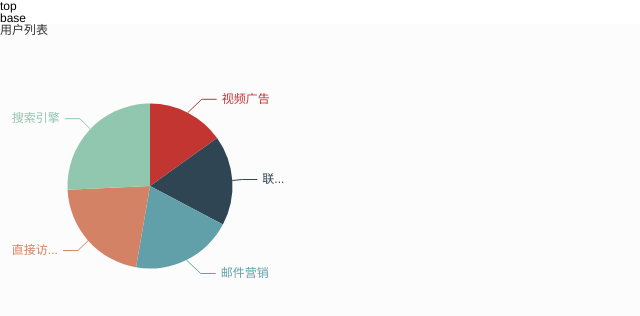
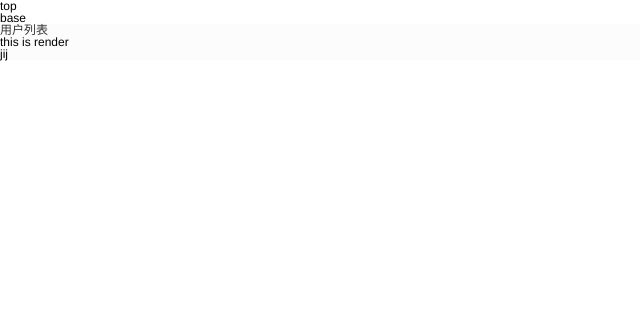
Before and after one commit to zg52/easy-vu, a Vue app in the folder lonarui/: page / in a window 1280 px wide. Shown: the top 316 px of the page, without its empty margins (0-640 px from the left). Built offline with nearby package versions, Linux system fonts and the light colour scheme.

Commit message:
配置render 函数

```diff
--- a/lonarui/src/components/crm/index.vue
+++ b/lonarui/src/components/crm/index.vue
@@ -3,13 +3,17 @@
 <template>
   <div>
     <router-link to="./listDetails">用户列表</router-link>
- <div id="myChart" :style="{width: '300px', height: '300px'}"></div>
+ <!-- <div id="myChart" :style="{width: '300px', height: '300px'}"></div> -->
+  <op :level="1">this is render
+  <div>jij</div>
+  </op>
   </div>
 </template>
 <script>
-
+ import op from './op.vue'
 export default {
   components:{
+    op
   },
   data() {
     return {
@@ -19,28 +23,29 @@ export default {
   methods: {
     drawLine() {
       // 基于准备好的dom，初始化echarts实例
-      let myChart = this.$echarts.init(document.getElementById("myChart"));
-      // 绘制图表
-myChart.setOption({
-    series : [
-        {
-            name: '访问来源',
-            type: 'pie',
-            radius: '55%',
-            data:[
-                {value:235, name:'视频广告'},
-                {value:274, name:'联盟广告'},
-                {value:310, name:'邮件营销'},
-                {value:335, name:'直接访问'},
-                {value:400, name:'搜索引擎'}
-            ]
-        }
-    ]
-})
+//       let myChart = this.$echarts.init(document.getElementById("myChart"));
+//       // 绘制图表
+// myChart.setOption({
+//     series : [
+//         {
+//             name: '访问来源',
+//             type: 'pie',
+//             radius: '55%',
+//             data:[
+//                 {value:235, name:'视频广告'},
+//                 {value:274, name:'联盟广告'},
+//                 {value:310, name:'邮件营销'},
+//                 {value:335, name:'直接访问'},
+//                 {value:400, name:'搜索引擎'}
+//             ]
+//         }
+//     ]
+// })
     }
   },
   mounted() {
     this.drawLine();
+    console.log(this.$attrs )
   }
 };
 </script>
--- /dev/null
+++ b/lonarui/src/components/crm/op.vue
@@ -0,0 +1,16 @@
+<script>
+export default {
+    props: {
+    level: {
+      type: Number,
+      required: true
+    }
+  },
+  render (ce) {
+    return ce(
+      "div", // 标签名称
+      this.$slots.default // 子节点数组
+    );
+  }
+};
+</script>
```
